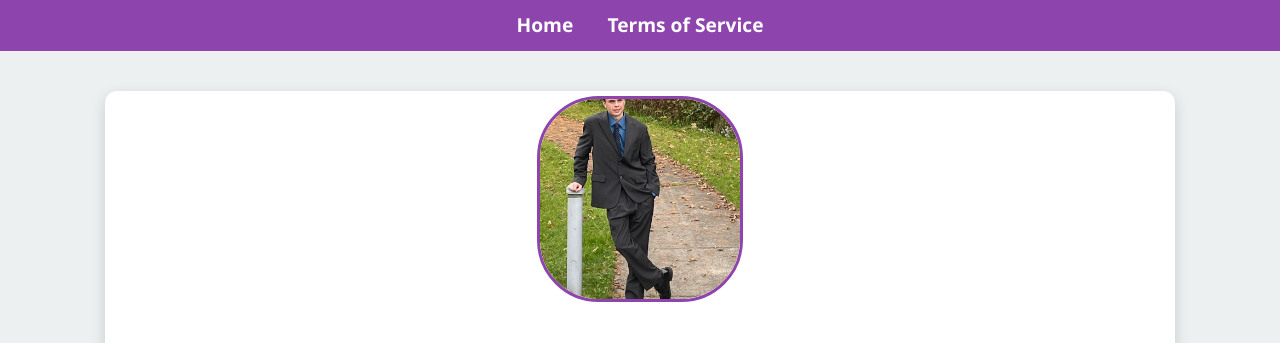
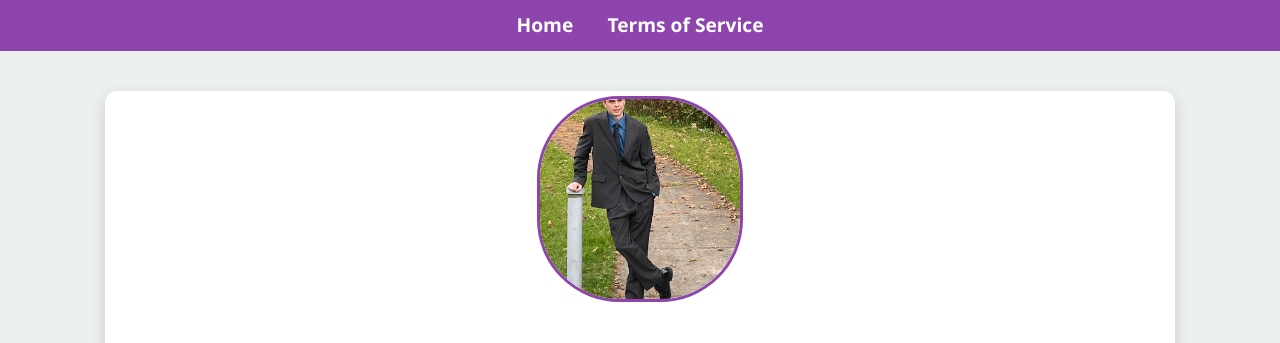
Before and after one commit to MurrayIndustries/mainsite, a plain HTML site: page ceo.html in a window 1280 px wide. Shown: the top 343 px of the page. Drawn offline with Linux system fonts and the light colour scheme.

Commit message:
Update ceo.html

```diff
--- a/ceo.html
+++ b/ceo.html
@@ -29,7 +29,7 @@
         .profile-img {
             width: 200px;  /* Increased size for a better view */
             height: 200px;
-            border-radius: 30%;
+            border-radius: 40%;
             object-fit: cover;  /* Ensures full face visibility */
             object-position: center;
             margin-top: -30px;  /* Moves the image slightly down */
```
